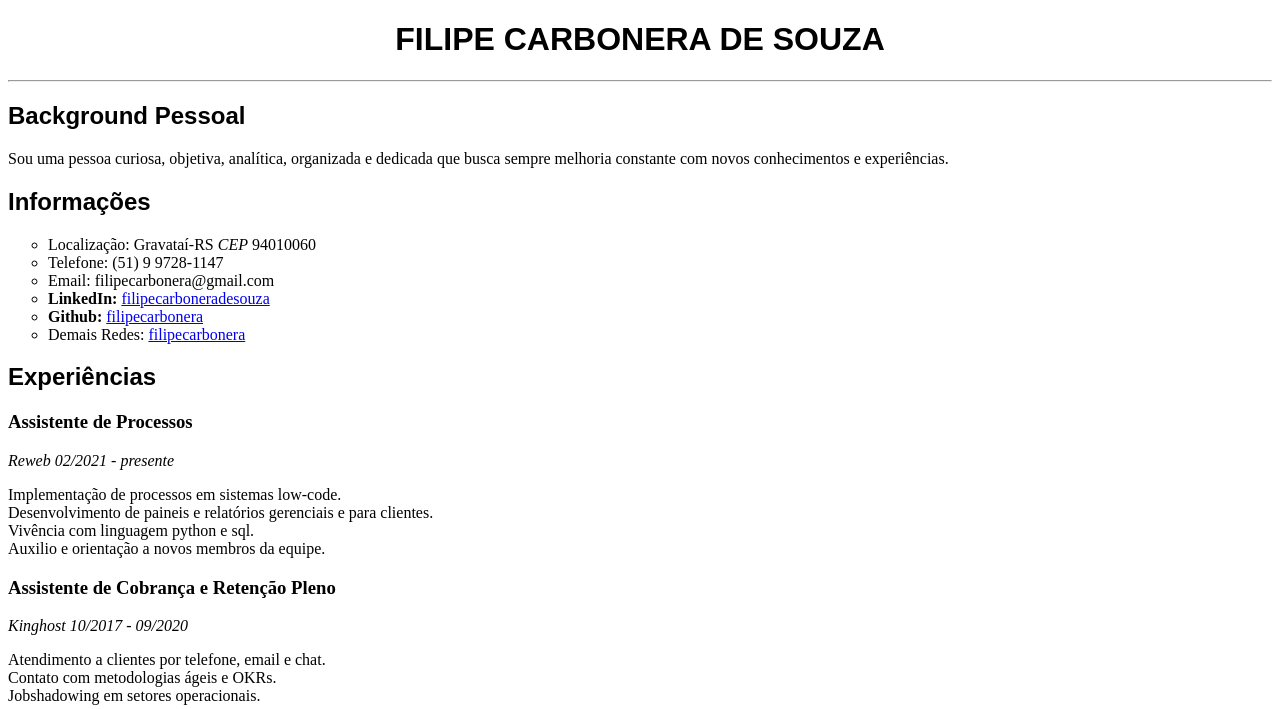
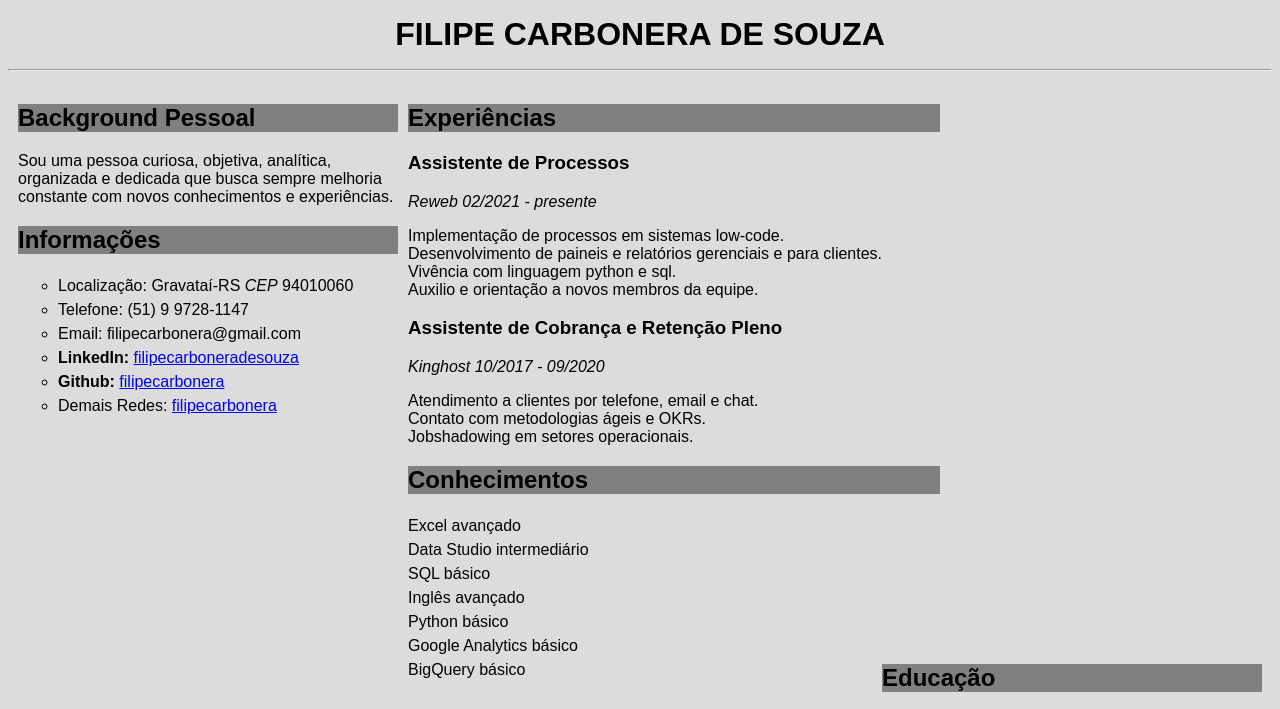
Before and after one commit to filipecarbonera/filipecarbonera.github.io, a plain HTML site: page index.html in a window 1280 px wide. Shown: the top 709 px of the page. Drawn offline with Linux system fonts and the light colour scheme.

Commit message:
Update style.css

```diff
--- a/style.css
+++ b/style.css
@@ -1,11 +1,57 @@
 @charset "UTF-8";
 
-h1 {
+body {
     font-family: Arial, Helvetica, sans-serif;
-    font-weight: bolder;
     text-align: center;
+    height: 100%;
+    margin: 5;
+    background-color: gainsboro;
 }
 
-h2 {
-    font-family: Arial, Helvetica, sans-serif;
+#titulo{
+    padding: 8px;
 }
+
+#container{
+    position: relative;
+    padding: 0px;
+    text-align: left;
+    margin: 5px;
+}
+
+#container-esquerdo{
+    width: 380px;
+    height: 500px;
+    float: left;
+    margin: 5px;
+}
+
+#container-centro{
+    width: 532px;
+    height: 550px;
+    float: left;
+    margin: 5px;
+}
+
+#container-direito{
+    width: 380px;
+    height: 500px;
+    float: right;
+    margin: 5px;
+}
+
+footer{
+    height: 620px;
+}
+
+h2{
+    background-color: gray;
+}
+
+h1{
+    margin: 5px;
+}
+
+.list{
+    line-height: 1.5;
+}
```
